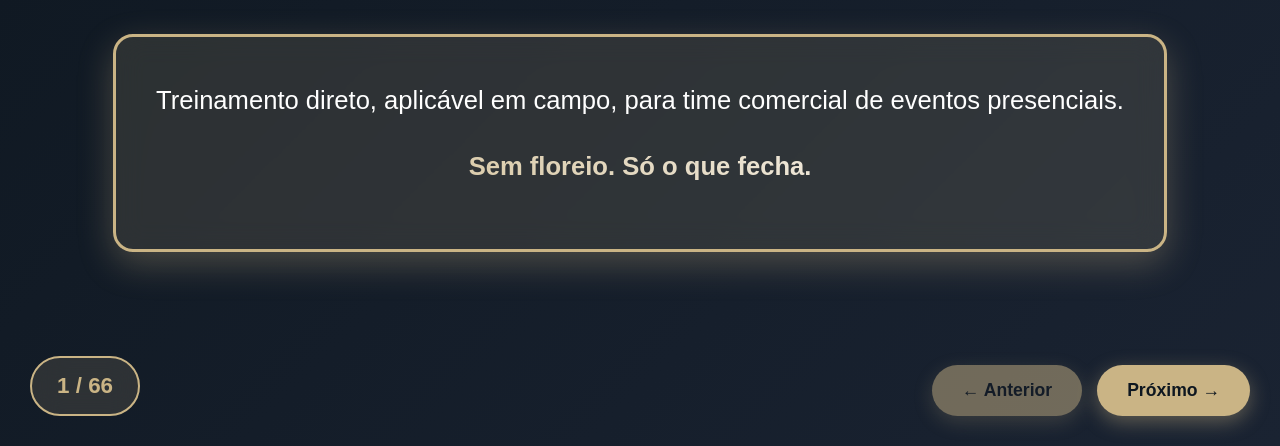
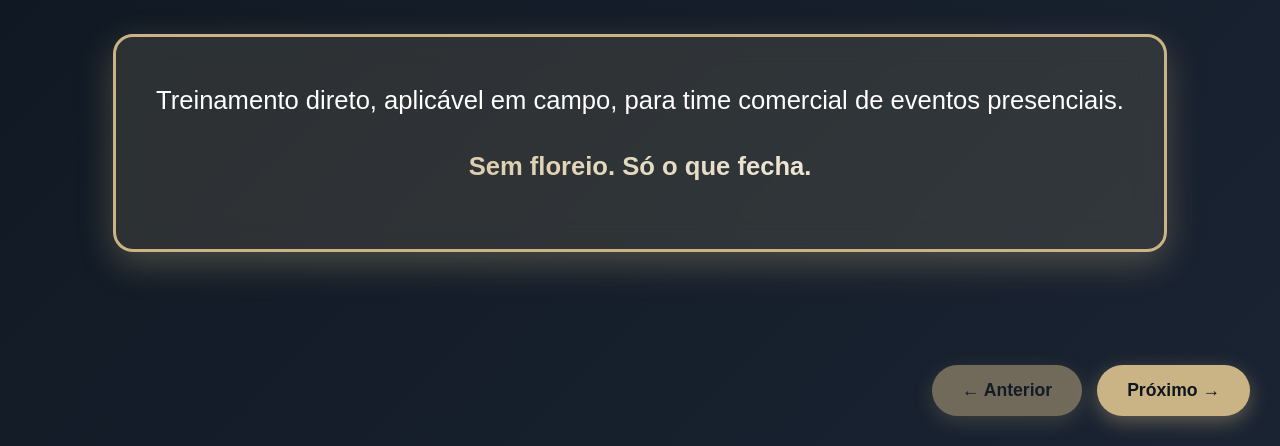
Before and after one commit to cxcodigodaconversao/treinamento-equipe-comercial-evento-presencial, a plain HTML site: page index.html in a window 1280 px wide. Shown: the part 354-800 px from the top of the page. Drawn offline with Linux system fonts and the light colour scheme.

Commit message:
Update index.html

```diff
--- a/index.html
+++ b/index.html
@@ -149,21 +149,6 @@
             opacity: 0.5;
             cursor: not-allowed;
             transform: none;
-        }
-
-        .slide-counter {
-            position: fixed;
-            bottom: 30px;
-            left: 30px;
-            z-index: 1000;
-            color: #cab485;
-            font-size: 1.4rem;
-            font-weight: bold;
-            padding: 15px 25px;
-            background: rgba(202, 180, 133, 0.15);
-            border-radius: 30px;
-            backdrop-filter: blur(15px);
-            border: 2px solid #cab485;
         }
 
         .disc-card {
@@ -930,10 +915,6 @@
         </div>
     </div>
 
-    <div class="slide-counter">
-        <span id="slideNumber">1</span> / <span id="totalSlides">65</span>
-    </div>
-
     <div class="navigation">
         <button class="nav-btn" id="prevBtn" onclick="changeSlide(-1)">← Anterior</button>
         <button class="nav-btn" id="nextBtn" onclick="changeSlide(1)">Próximo →</button>
@@ -944,14 +925,10 @@
         const slides = document.querySelectorAll('.slide');
         const totalSlides = slides.length;
 
-        document.getElementById('totalSlides').textContent = totalSlides;
-
         function showSlide(n) {
             slides[currentSlide].classList.remove('active');
             currentSlide = (n + totalSlides) % totalSlides;
             slides[currentSlide].classList.add('active');
-
-            document.getElementById('slideNumber').textContent = currentSlide + 1;
 
             // Update progress bar
             const progress = ((currentSlide + 1) / totalSlides) * 100;
```
